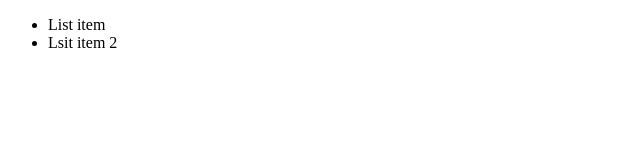
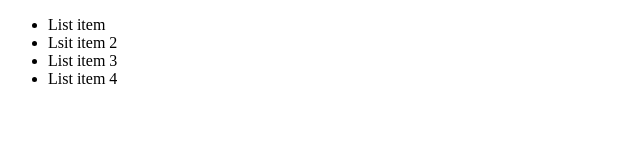
Before and after one commit to ThomasBjornstad/firstGitTest, a plain HTML site: page index2.html in a window 1280 px wide. Shown: the whole page, without its empty margins (0-640 px from the left). Drawn offline with Linux system fonts and the light colour scheme.

Commit message:
Added all files

```diff
--- a/index2.html
+++ b/index2.html
@@ -8,6 +8,8 @@
  	<ul>
  		<li>List item</li>
  		<li>Lsit item 2</li>
+ 		<li>List item 3</li>
+ 		<li>List item 4</li>
  	</ul>
  </div>
 </body>
```
Also changed, not shown: 2 other files.
